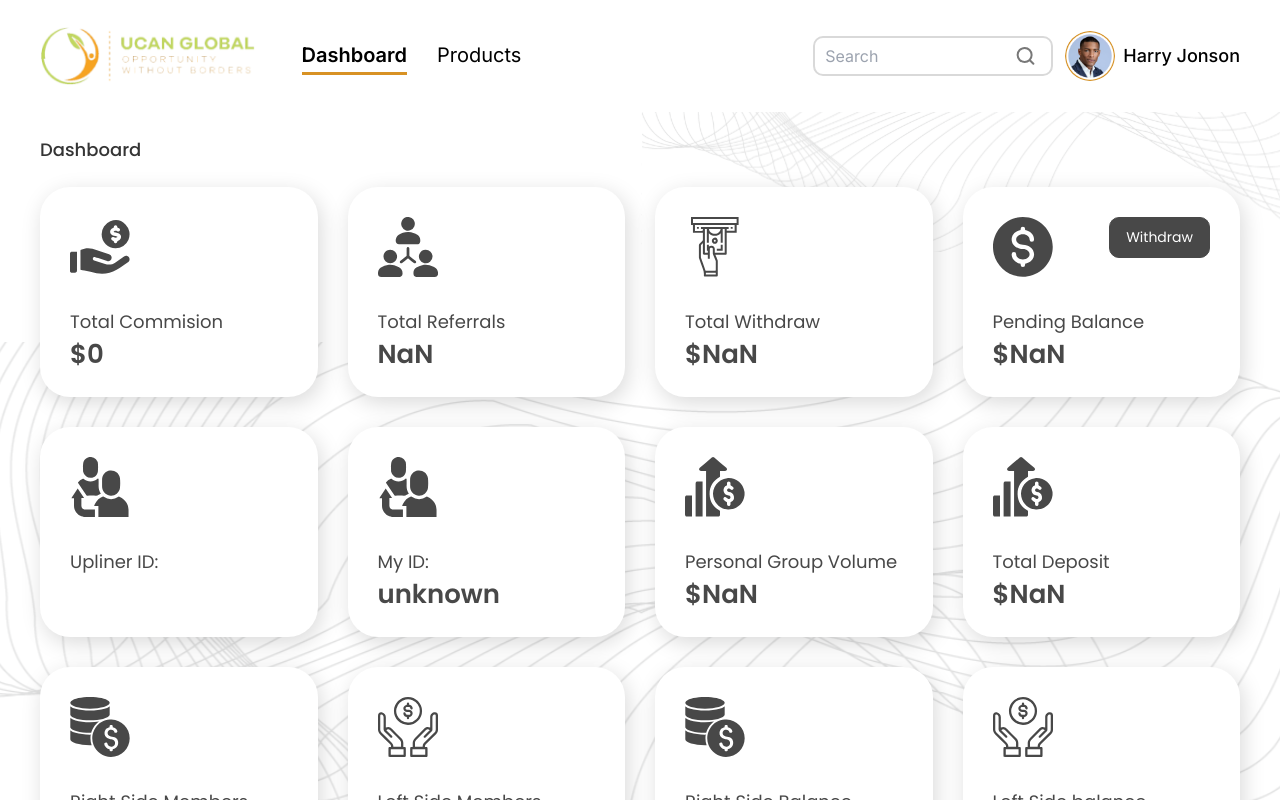
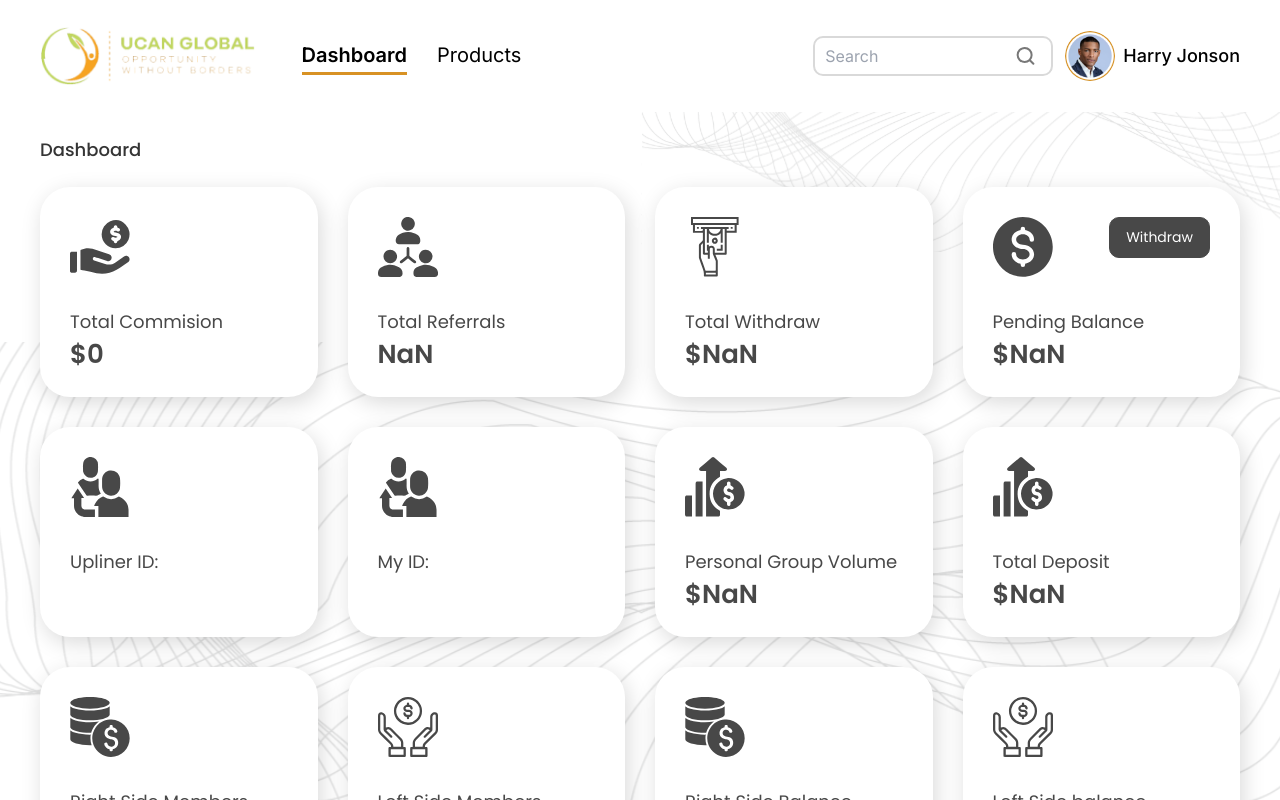
Before and after one commit to ahmadsaeed8081/ucgl, a React (Create React App) app: page /dashboard/home in a window 1280 px wide. Shown: the top 800 px of the page. Built offline with nearby package versions, Linux system fonts and the light colour scheme; sample sign-in values are in the browser's storage.

Commit message:
four commit

```diff
--- a/src/Pages/Home/index.js
+++ b/src/Pages/Home/index.js
@@ -90,7 +90,7 @@
   const [matchingBonus, set_matchingBonus] = useState({});
 
   useEffect(() => {
-    console.log(props.response.firstName);
+    // console.log(props.response.firstName);
 
     getData();
   }, [props.provider, props.address]);
@@ -187,7 +187,7 @@
       set_Reg(is_reg);
 
       set_userId(user_id);
-      console.log("total_ref " + props.response.firstName);
+      // console.log("total_ref " + props.response.firstName);
       set_uplinerId(upliner_id);
       set_response(props.response);
       setLoader(false);
@@ -397,7 +397,7 @@
                   <div className="box-btm flex flex-col">
                     <div className="box-lbl">My ID: {userId}</div>
 
-                    <div className="flex items-center">
+                    {/* <div className="flex items-center">
                       <div className="amount">
                         {response.firstName != ""
                           ? response.firstName
@@ -408,7 +408,7 @@
                           <CheckIcon />
                         </div>
                       ) : null}
-                    </div>
+                    </div> */}
                   </div>
                 </div>
 
```
